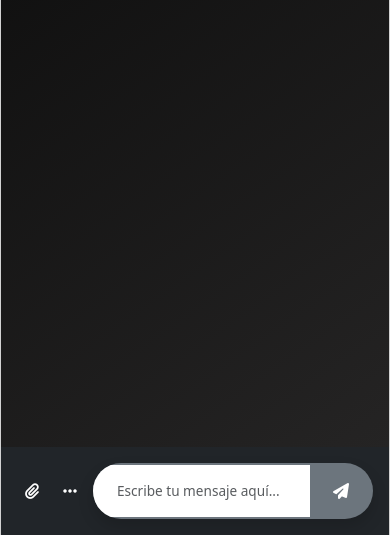
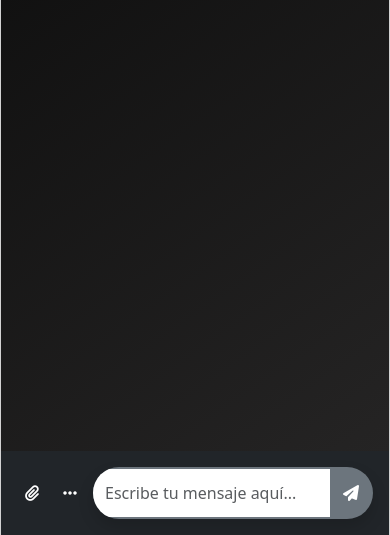
Before and after one commit to soylioon/AI-soylion, a plain HTML site: page index.html in a window 390 px wide. Both pictures are taken after a click on the button 329 px from the left and 354 px from the top of the page. Shown: the part 308-843 px from the top of the page. Drawn offline with nearby package versions, Linux system fonts and the light colour scheme.

Commit message:
"feat: chat responsive"

```diff
--- a/css/chat/chat.css
+++ b/css/chat/chat.css
@@ -54,6 +54,7 @@
     }
 }
 
+
 /* *
 *  para Tablets
 */
@@ -66,9 +67,10 @@
 
 
 /* *
-*  para celulares
+*  para celulares (ESTILO WHATSAPP)
 */
 @media (max-width: 768px) {
+
     #chatBox {
         width: 100vw !important;
         height: 100vh !important;
@@ -77,24 +79,35 @@
 
     #contentChatMessages {
         height: 70vh !important;
+        scroll-behavior: smooth;
+        padding-bottom: 80px;
     }
 
-    .input-group input {
-        font-size: .9rem;
+    /* Input estilo WhatsApp */
+    .input-group {
+        width: 100% !important;
+        max-width: 100% !important;
     }
 
-    @media (max-width: 768px) {
-        .btn-pulso {
-            position: fixed !important;
-            right: 2% !important;
-            top: 10% !important;
-        }
+    #chatInput {
+        font-size: 1rem !important;
+        padding: 12px !important;
     }
 
+    #btnEnviar {
+        padding: 14px !important;
+    }
+
+    .btn-pulso {
+        position: fixed !important;
+        right: 2% !important;
+        top: 10% !important;
+    }
 }
 
+
 /* *
-* para celures pequeños
+* para celulares pequeños
 */
 @media (max-width: 480px) {
     .d-flex.gap-3 {
```
